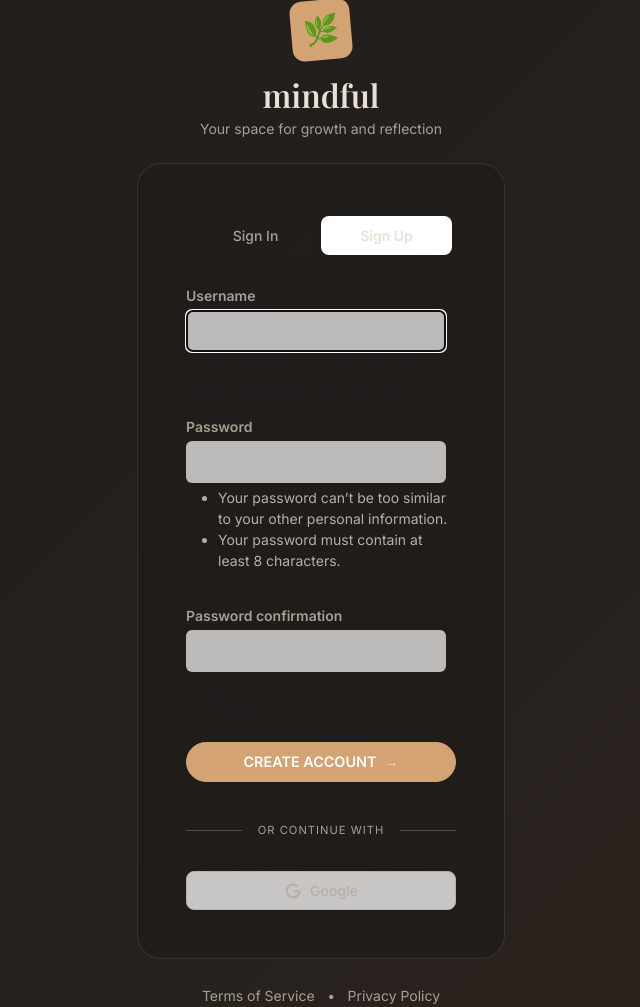
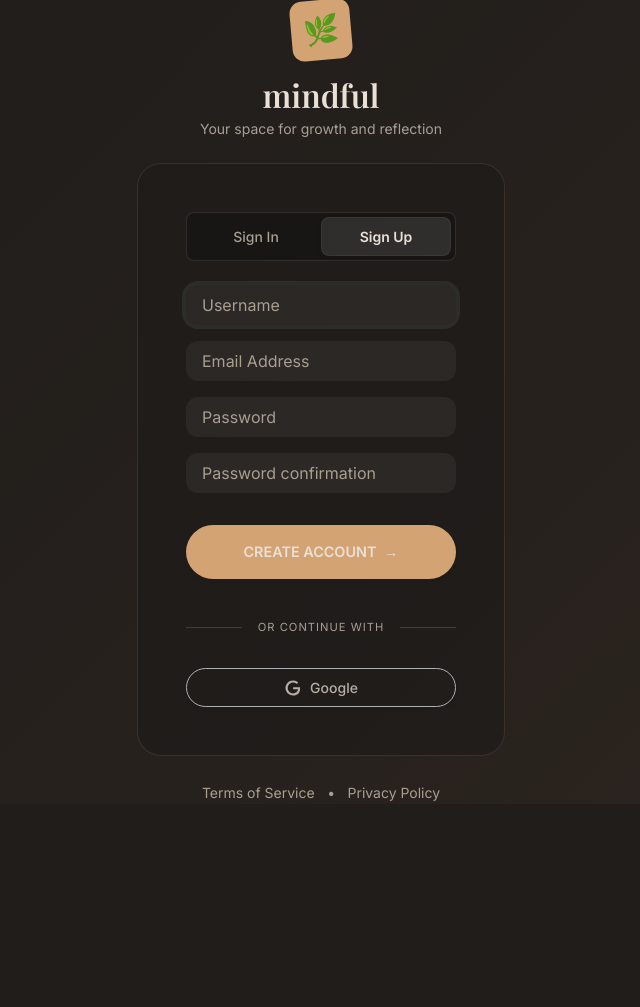
Before and after one commit to anmol26rajput/Mindful, a Django app: page /register/ in a window 1280 px wide. Shown: the part 94-1101 px from the top of the page, without its empty margins (319-959 px from the left). After the commit the page ends 895 px from the top, so only its background shows below. Run offline with Django 5.2, Linux system fonts and the light colour scheme; some web fonts are replaced.

Commit message:
changes in sign up form and fixes done

```diff
--- a/core/journal/forms.py
+++ b/core/journal/forms.py
@@ -70,8 +70,27 @@ class CustomUserCreationForm(UserCreationForm):
             self.fields[field_name].help_text = None
 
         # Ensure Email is second (though Meta.fields usually handles this, we can enforce)
-        self.fields['email'].widget.attrs.update({'placeholder': 'Email Address'})
-        self.fields['username'].widget.attrs.update({'placeholder': 'Username'})
+        # Custom styling
+        self.fields['email'].widget.attrs.update({
+            'placeholder': 'Email Address',
+            'class': 'form-control ps-3 py-2 border-0',
+            'style': 'background-color: rgba(255, 255, 255, 0.05); color: var(--text-main);'
+        })
+        self.fields['username'].widget.attrs.update({
+            'placeholder': 'Username',
+            'class': 'form-control ps-3 py-2 border-0',
+            'style': 'background-color: rgba(255, 255, 255, 0.05); color: var(--text-main);'
+        })
+        # Add style to password fields as well (inherited from UserCreationForm)
+        # Add style and placeholder to password fields as well (inherited from UserCreationForm)
+        for field_name in self.fields:
+             if field_name not in ['email', 'username']:
+                label = self.fields[field_name].label
+                self.fields[field_name].widget.attrs.update({
+                    'placeholder': label,
+                    'class': 'form-control ps-3 py-2 border-0',
+                    'style': 'background-color: rgba(255, 255, 255, 0.05); color: var(--text-main);'
+                })
 
 class OTPForm(forms.Form):
     code = forms.CharField(max_length=6, min_length=6, widget=forms.TextInput(attrs={
--- a/core/journal/templates/journal/register.html
+++ b/core/journal/templates/journal/register.html
@@ -15,13 +15,14 @@
         <div class="card glass-panel-premium p-4 p-md-5 shadow-soft fade-in" style="animation-delay: 0.2s;">
             <div class="card-body p-0">
 
-                <!-- Custom Toggle -->
-                <div class="d-flex p-1 mb-4 rounded-3" style="background-color: rgba(74, 64, 54, 0.05);">
-                    <a href="{% url 'login' %}" class="btn btn-sm w-50 rounded-3 text-muted fw-medium py-2">
+                <div class="d-flex p-1 mb-4 rounded-3"
+                    style="background-color: rgba(0, 0, 0, 0.2); border: 1px solid rgba(255, 255, 255, 0.1);">
+                    <a href="{% url 'login' %}" class="btn btn-sm w-50 rounded-3 text-muted fw-medium py-2"
+                        style="transition: all 0.2s;">
                         Sign In
                     </a>
-                    <a href="{% url 'register' %}"
-                        class="btn btn-sm w-50 rounded-3 shadow-sm fw-bold bg-white text-dark py-2">
+                    <a href="{% url 'register' %}" class="btn btn-sm w-50 rounded-3 shadow-sm fw-bold py-2"
+                        style="background-color: rgba(255, 255, 255, 0.1); color: var(--text-main); border: 1px solid rgba(255, 255, 255, 0.05);">
                         Sign Up
                     </a>
                 </div>
@@ -31,7 +32,6 @@
 
                     {% for field in form %}
                     <div class="text-start">
-                        <label class="form-label small fw-bold text-muted mb-1 ls-wide">{{ field.label }}</label>
                         <div class="position-relative">
                             {{ field }}
                             {% if field.help_text %}
@@ -47,22 +47,22 @@
                     {% endfor %}
 
                     <button type="submit"
-                        class="btn btn-primary w-100 py-2 mt-2 shadow-sm fw-bold text-white ls-wide text-uppercase"
-                        style="font-size: 0.9rem;">
+                        class="btn btn-primary w-100 py-3 mt-3 shadow-sm fw-bold text-dark ls-wide text-uppercase"
+                        style="font-size: 0.9rem; background: var(--accent-primary); border: none; border-radius: 50px;">
                         Create Account <span class="ms-1">→</span>
                     </button>
                 </form>
 
                 <div class="d-flex align-items-center my-4 pt-2">
-                    <hr class="flex-grow-1 opacity-25">
+                    <hr class="flex-grow-1 opacity-25" style="border-color: var(--text-muted);">
                     <span class="mx-3 text-muted small text-uppercase"
                         style="font-size: 0.7rem; letter-spacing: 1px;">OR CONTINUE WITH</span>
-                    <hr class="flex-grow-1 opacity-25">
+                    <hr class="flex-grow-1 opacity-25" style="border-color: var(--text-muted);">
                 </div>
 
                 <button
-                    class="btn btn-outline-secondary w-100 d-flex align-items-center justify-content-center gap-2 bg-white border opacity-75 shadow-sm py-2"
-                    style="border-radius: 8px; color: var(--text-main);">
+                    class="btn btn-outline-secondary w-100 d-flex align-items-center justify-content-center gap-2 border opacity-75 shadow-sm py-2"
+                    style="border-radius: 50px; color: var(--text-main); background-color: transparent; border-color: var(--text-muted);">
                     <svg width="18" height="18" viewBox="0 0 24 24">
                         <path fill="currentColor"
                             d="M21.35 11.1h-9.17v2.73h6.51c-.33 3.81-3.5 5.44-6.5 5.44C8.36 19.27 5 16.25 5 12c0-4.1 3.2-7.27 7.2-7.27 3.09 0 4.9 1.97 4.9 1.97L19 4.72S16.56 2 12.1 2C6.42 2 2.03 6.8 2.03 12c0 5.05 4.13 10 10.22 10 5.35 0 9.25-3.67 9.25-9.09 0-1.15-.15-1.81-.15-1.81z" />
@@ -81,16 +81,5 @@
 </div>
 </div>
 
-<style>
-    /* Apply custom styles to form fields */
-    #id_username,
-    #id_email,
-    #id_password1,
-    #id_password2 {
-        background-color: rgba(255, 255, 255, 0.7) !important;
-        border: 1px solid var(--border-color) !important;
-        padding: 0.5rem 0.75rem !important;
-        border-radius: 0.375rem !important;
-    }
-</style>
+
 {% endblock %}
--- a/core/journal/views.py
+++ b/core/journal/views.py
@@ -53,7 +53,7 @@ def register(request):
             messages.info(request, f'Verification code sent to {user.email}')
             return redirect('verify_email')
     else:
-        form = UserCreationForm()
+        form = CustomUserCreationForm()
     return render(request, 'journal/register.html', {'form': form})
 
 from .forms import OTPForm
```
Also changed, not shown: core/journal/templates/journal/login.html (+18 -17 lines).
